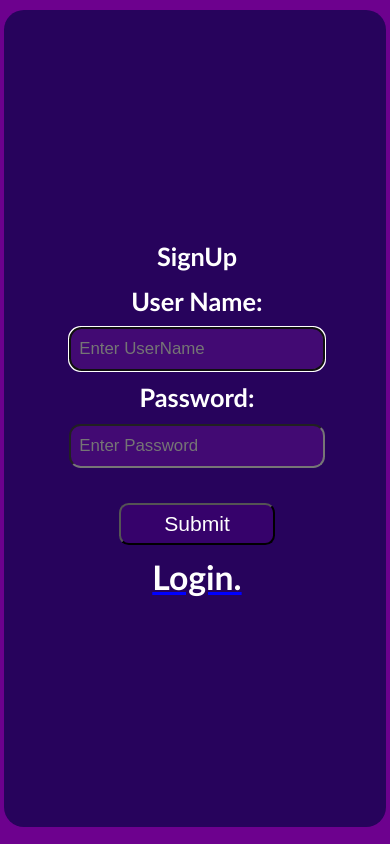
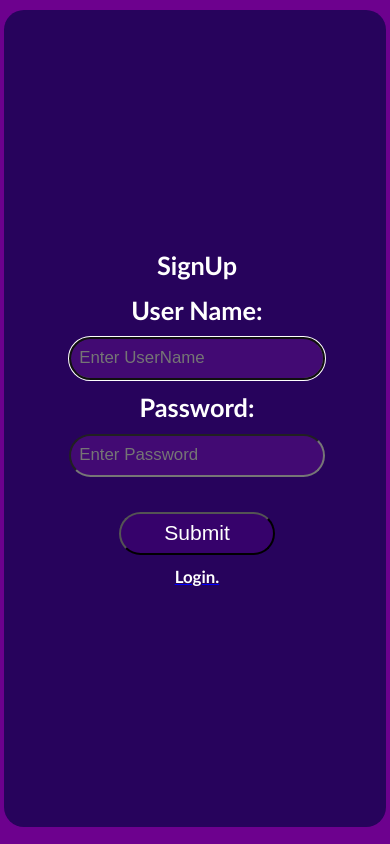
Before and after one commit to ran8jan2kumar17/todo_list, a React (Vite) app: page / in a window 390 px wide. Built offline with nearby package versions, Linux system fonts and the light colour scheme.

Commit message:
better ui2

```diff
--- a/src/App.css
+++ b/src/App.css
@@ -259,7 +259,7 @@ h2{
     height: 3.5vh;
     font-size: 2vh;
     padding-left: 1vh;
-    border-radius: 3vw;
+    border-radius: 60vw;
     margin: 2vw 0;
   }
 
@@ -279,12 +279,12 @@ h2{
     height: 5vh;
     font-size: 2.5vh;
     padding: 0vh;
-    border-radius: 2.5vw;
+    border-radius: 8vw;
   }
 
 
   .h3 {
-    font-size: 4vh;
+    font-size: 2vh;
   }
   .yl{
     width: 90vw;
--- a/src/App.jsx
+++ b/src/App.jsx
@@ -23,8 +23,11 @@ function App() {
   async function hs() {
     if (ur == '') {
       alert("filling user name is required.")
-    } if (pass == '') {
+    }
+    if (pass == '') {
       alert("filling passwerd is required.")
+    } else if(isNaN(pass)){
+      alert("Password should only number.")
     } else {
       try {
         const response = await fetch('https://todo-backend-3-9tr9.onrender.com/singup', {
@@ -66,6 +69,8 @@ function App() {
       alert("filling user name is required.")
     } if (pass == '') {
       alert("filling passwerd is required.")
+    }if(isNaN(pass)){
+      alert("Password should only number.")
     } else {
       try {
         const response = await fetch('https://todo-backend-3-9tr9.onrender.com/login', {
@@ -222,7 +227,7 @@ async function hup(todoItem) {
           <h2>User Name:</h2>
           <input type="text" autoFocus placeholder='Enter UserName' onChange={(e) => setUr(e.target.value)} required value={ur} className="ur" />
           <h2>Password: </h2>
-          <input type="text" placeholder='Enter Password' className="ur ps" value={pass} required onChange={(e) => setPass(e.target.value)} /><br></br>
+          <input type="password" placeholder='Enter Password' className="ur ps" value={pass} required onChange={(e) => setPass(e.target.value)} /><br></br>
           <button type='submit' className='submit' onClick={hs} name='submit'>Submit</button>
         </div>
           <h3 className='h3' onClick={hha}>Login.</h3>
@@ -234,7 +239,7 @@ async function hup(todoItem) {
             <h2>User Name:</h2>
             <input type="text" placeholder='Enter UserName' autoFocus onChange={(e) => setUr(e.target.value)} required className="ur" />
             <h2>Password: </h2>
-            <input type="text" placeholder='Enter Password'  className="ur ps"  required onChange={(e) => setPass(e.target.value)} /><br></br>
+            <input type="password" placeholder='Enter Password'  className="ur ps"  required onChange={(e) => setPass(e.target.value)} /><br></br>
             <button type='submit' className='submit' onClick={hl} name='submit'>Submit</button>
           </div>
             <h3 className='h3' onClick={hnha}>I don't have any account.</h3>
```
